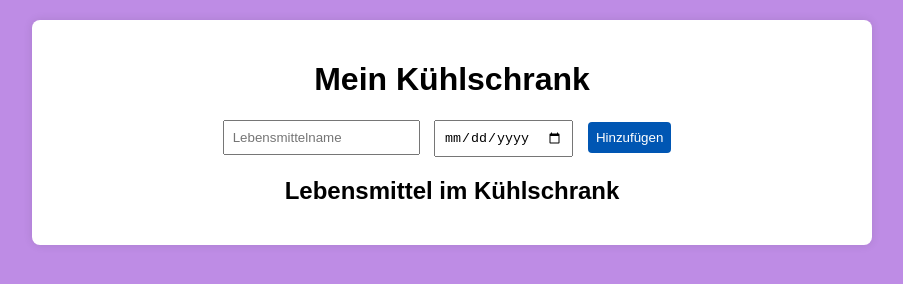
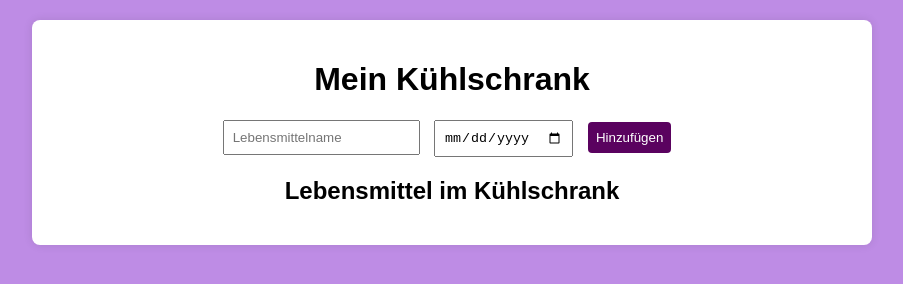
Before and after one commit to vinfira/GIS_SoSe24, a plain HTML site: page index2.html in a window 1280 px wide. In both pictures the pointer is over the button "Hinzufügen". Shown: the whole page, without its empty margins (188-1091 px from the left). Drawn offline with Linux system fonts and the light colour scheme.

Commit message:
hinzufügen knopf farbänderung

```diff
--- a/styles.css
+++ b/styles.css
@@ -37,7 +37,7 @@ button {
 }
 
 button:hover {
-    background-color: #0056b3;
+    background-color: #5a025f;
 }
 
 ul {
```
